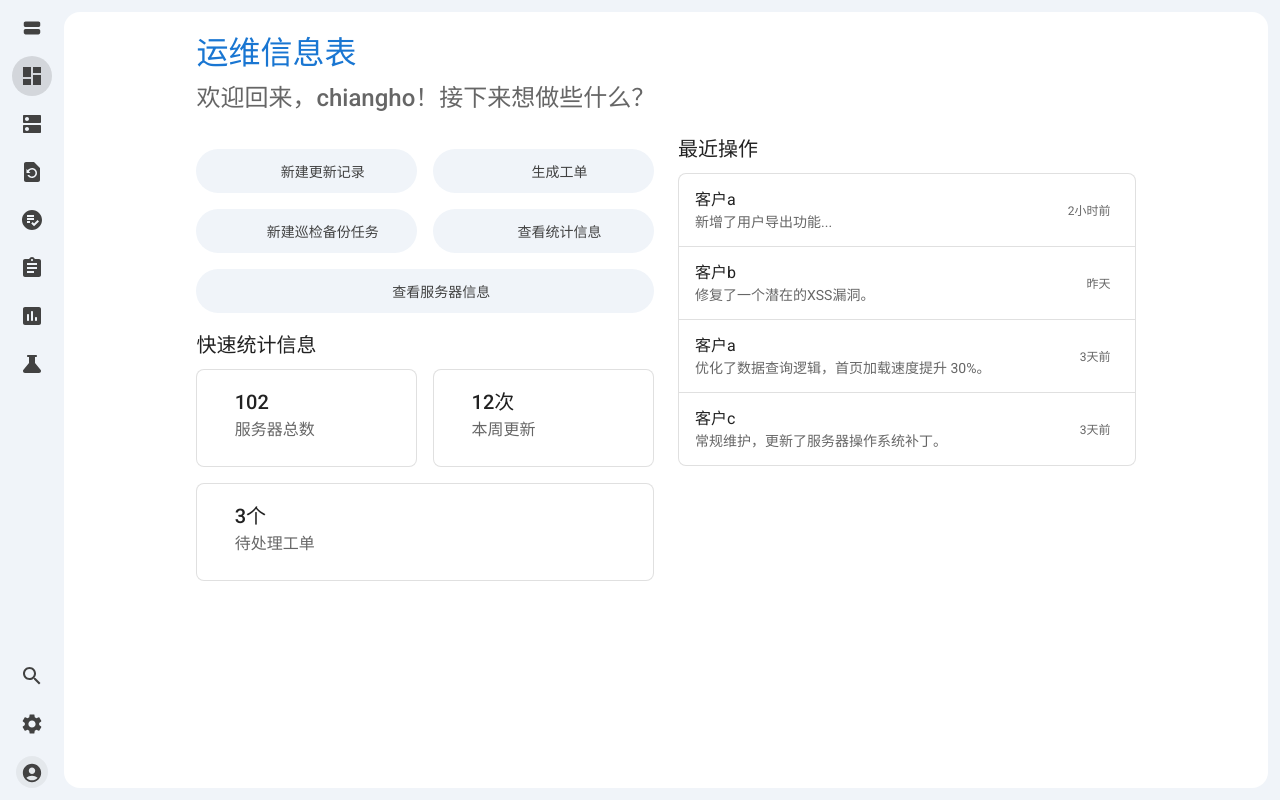
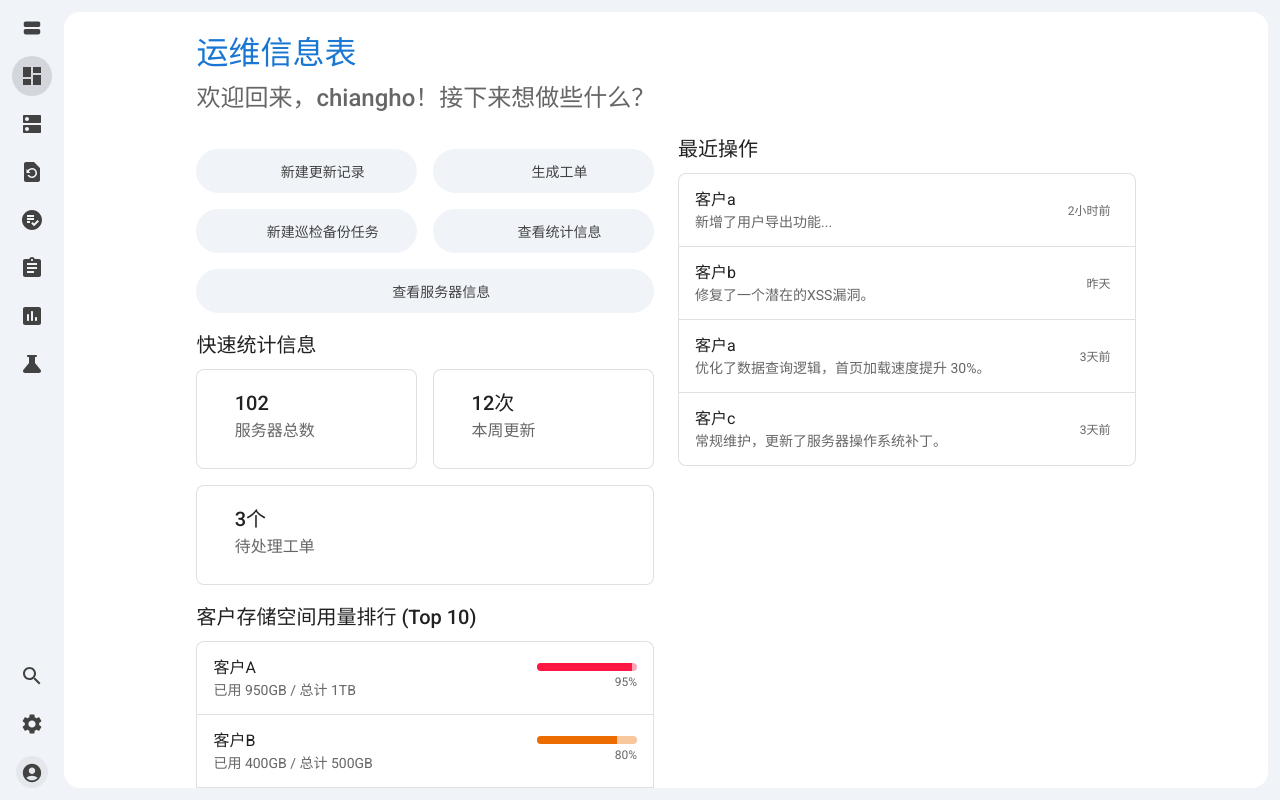
Before and after one commit to ChiangHo09/opsboard-web, a React (Vite) app: page /app/dashboard in a window 1280 px wide. Built offline with nearby package versions, Linux system fonts and the light colour scheme; sample sign-in values are in the browser's storage; some icons are missing.

Commit message:
feat(Dashboard): 优化界面和功能
- 修复 StatCard组件悬浮时收缩的问题
- 解决内容下移问题，提升用户体验
- 调整 StatCard 高度，使其更紧凑
- 新增客户存储用量排行功能
- 根据用户反馈移除整体存储用量展示

```diff
--- a/src/pages/Dashboard.tsx
+++ b/src/pages/Dashboard.tsx
@@ -7,6 +7,11 @@
  *   - 1. **StatCard**: 为其 props 定义了独立的 `StatCardProps` 接口，并显式注解了 props 类型和 `: JSX.Element` 返回值类型。
  *   - 2. **Dashboard**: 将其改造为 `const Dashboard = (): JSX.Element => { ... }` 的形式，并添加了 `export default`。
  *   - [视觉简化]：移除了 `StatCard` 组件在悬浮（hover）时的动画效果（如阴影和位移），现在仅保留背景色变为灰色的效果，以简化交互。
+ *   - [修复悬浮收缩问题]：针对 `StatCard` 组件，通过设置固定的 `height` 和 `minHeight`，确保卡片在悬浮时高度保持不变，彻底解决用户反馈的悬浮时卡片收缩问题。
+ *   - [修复内容下移问题]：为 `StatCard` 组件的 `ButtonBase` 实例添加 `disableRipple` 属性。此举旨在禁用 Material-UI 按钮默认的涟漪（ripple）效果，该效果有时会引入微小的 `transform` 或 `position` 变化，从而导致内容在鼠标悬浮和移开时出现不必要的视觉抖动或下移。
+ *   - [视觉调整]：将 `StatCard` 组件的固定高度从 `120px` 调整为 `100px`，以使按钮视觉上更小巧。
+ *   - [新增客户存储用量排行]：在“快速统计信息”下方新增了一个“客户存储空间用量排行”区域。该区域展示了至多十个客户的存储空间使用情况，并按照使用百分比从高到低排序，每个客户的用量通过 `ListItem` 和 `LinearProgress` 直观呈现，便于快速识别存储高占用客户。
+ *   - [移除整体存储用量]：根据用户反馈，移除了之前添加的“整体存储空间用量”展示区域，仅保留按客户分类的存储用量排行。
  */
 import React, {useEffect, type JSX, type ReactNode} from 'react';
 import {
@@ -22,6 +27,7 @@ import {
     ListItemText,
     Stack,
     Typography,
+    LinearProgress,
 } from '@mui/material';
 import {motion, type Transition} from 'framer-motion';
 import RestorePageIcon from '@mui/icons-material/RestorePage';
@@ -43,20 +49,32 @@ interface StatCardProps {
     onClick?: () => void;
 }
 
+// 定义客户存储数据接口
+interface ClientStorageData {
+    id: string;
+    clientName: string;
+    total: string;
+    used: string;
+    percentage: number;
+}
+
 // 使用现代写法定义 StatCard 组件
 const StatCard = ({icon, title, value, onClick}: StatCardProps): JSX.Element => (
     <Card
+        // 当 onClick 存在时，使用 ButtonBase 并禁用涟漪效果，以避免内容抖动
         component={onClick ? ButtonBase : 'div'}
+        {...(onClick && {disableRipple: true})} // 有条件地应用 disableRipple 属性
         onClick={onClick}
         variant="outlined"
         sx={{
-            height: '100%',
+            minHeight: 100, // 设置最小高度以确保内容完整显示
+            height: 100,    // 设置固定高度为 100px，使按钮更小巧
             width: '100%',
             display: 'flex',
             alignItems: 'center',
             textAlign: 'initial',
             '&:hover': {
-                // 根据用户要求，悬浮时仅改变背景色为灰色（action.hover），移除了动画效果
+                // 悬浮时仅改变背景色为灰色（action.hover），移除了动画效果
                 bgcolor: onClick ? 'action.hover' : 'transparent',
             },
         }}
@@ -79,6 +97,23 @@ const recentActivities = [
     {id: 'log003', customer: '客户a', action: '优化了数据查询逻辑，首页加载速度提升 30%。', time: '3天前'},
     {id: 'log004', customer: '客户c', action: '常规维护，更新了服务器操作系统补丁。', time: '3天前'},
 ];
+
+// 模拟多个客户的存储空间用量数据
+const mockClientStorageUsage: ClientStorageData[] = [
+    {id: 'c1', clientName: '客户A', total: '1TB', used: '950GB', percentage: 95},
+    {id: 'c2', clientName: '客户B', total: '500GB', used: '400GB', percentage: 80},
+    {id: 'c3', clientName: '客户C', total: '2TB', used: '1.5TB', percentage: 75},
+    {id: 'c4', clientName: '客户D', total: '750GB', used: '500GB', percentage: 66},
+    {id: 'c5', clientName: '客户E', total: '1.5TB', used: '900GB', percentage: 60},
+    {id: 'c6', clientName: '客户F', total: '300GB', used: '150GB', percentage: 50},
+    {id: 'c7', clientName: '客户G', total: '1TB', used: '400GB', percentage: 40},
+    {id: 'c8', clientName: '客户H', total: '200GB', used: '60GB', percentage: 30},
+    {id: 'c9', clientName: '客户I', total: '1.2TB', used: '240GB', percentage: 20},
+    {id: 'c10', clientName: '客户J', total: '800GB', used: '80GB', percentage: 10},
+    {id: 'c11', clientName: '客户K', total: '600GB', used: '30GB', percentage: 5}, // 超过10个，用于测试切片
+    {id: 'c12', clientName: '客户L', total: '400GB', used: '0GB', percentage: 0},
+];
+
 
 // 使用现代写法定义 Dashboard 组件
 const Dashboard = (): JSX.Element => {
@@ -112,7 +147,7 @@ const Dashboard = (): JSX.Element => {
         },
     } as const;
 
-    // 【核心修改】将 useEffect 的依赖数组更改为 []
+    // 确保搜索面板在 Dashboard 页面首次加载时自动关闭，避免不必要的弹出动画。
     useEffect(() => {
         closePanel();
     }, []); // 仅在组件首次挂载时运行一次
@@ -154,6 +189,19 @@ const Dashboard = (): JSX.Element => {
         },
     ];
 
+    // 根据使用百分比确定进度条颜色
+    const getStorageProgressColor = (percentage: number) => {
+        if (percentage > 85) return 'error'; // 超过85%为红色警告
+        if (percentage > 70) return 'warning'; // 超过70%为黄色警告
+        return 'primary'; // 否则为蓝色正常
+    };
+
+    // 对客户存储用量数据进行排序（从高到低）并截取前10个
+    const sortedClientStorageUsage = [...mockClientStorageUsage]
+        .sort((a, b) => b.percentage - a.percentage)
+        .slice(0, 10);
+
+    // 用于快速操作按钮组和布局变化的动画过渡
     const motionTransition: Transition = {
         type: 'spring',
         stiffness: 500,
@@ -259,7 +307,7 @@ const Dashboard = (): JSX.Element => {
                                         <motion.div
                                             key={card.key}
                                             layout
-                                            transition={motionTransition}
+                                            transition={motionTransition} // 此过渡用于父级 div 的布局变化
                                             style={{flex: '1 1 160px', minWidth: 160}}
                                         >
                                             <StatCard onClick={card.onClick} icon={card.icon} title={card.title}
@@ -267,6 +315,43 @@ const Dashboard = (): JSX.Element => {
                                         </motion.div>
                                     ))}
                                 </motion.div>
+                            </Box>
+
+                            {/* 客户存储空间用量排行区域 */}
+                            <Box>
+                                <Typography variant="h6" mb={2}>客户存储空间用量排行 (Top 10)</Typography>
+                                <Card variant="outlined">
+                                    <List sx={{padding: 0}}>
+                                        {sortedClientStorageUsage.map((client, index) => (
+                                            <React.Fragment key={client.id}>
+                                                <ListItem disablePadding>
+                                                    <ListItemButton onClick={() => navigate(`/app/clients/${client.id}/storage`)}>
+                                                        <ListItemText
+                                                            primary={client.clientName}
+                                                            secondary={`已用 ${client.used} / 总计 ${client.total}`}
+                                                            secondaryTypographyProps={{
+                                                                noWrap: true,
+                                                                textOverflow: 'ellipsis',
+                                                            }}
+                                                        />
+                                                        <Box sx={{minWidth: 100, ml: 2}}>
+                                                            <LinearProgress
+                                                                variant="determinate"
+                                                                value={client.percentage}
+                                                                color={getStorageProgressColor(client.percentage)}
+                                                                sx={{height: 8, borderRadius: 4}}
+                                                            />
+                                                            <Typography variant="caption" color="text.secondary" sx={{mt: 0.5, display: 'block', textAlign: 'right'}}>
+                                                                {client.percentage}%
+                                                            </Typography>
+                                                        </Box>
+                                                    </ListItemButton>
+                                                </ListItem>
+                                                {index < sortedClientStorageUsage.length - 1 && <Divider component="li"/>}
+                                            </React.Fragment>
+                                        ))}
+                                    </List>
+                                </Card>
                             </Box>
                         </Stack>
                     </Box>
```
